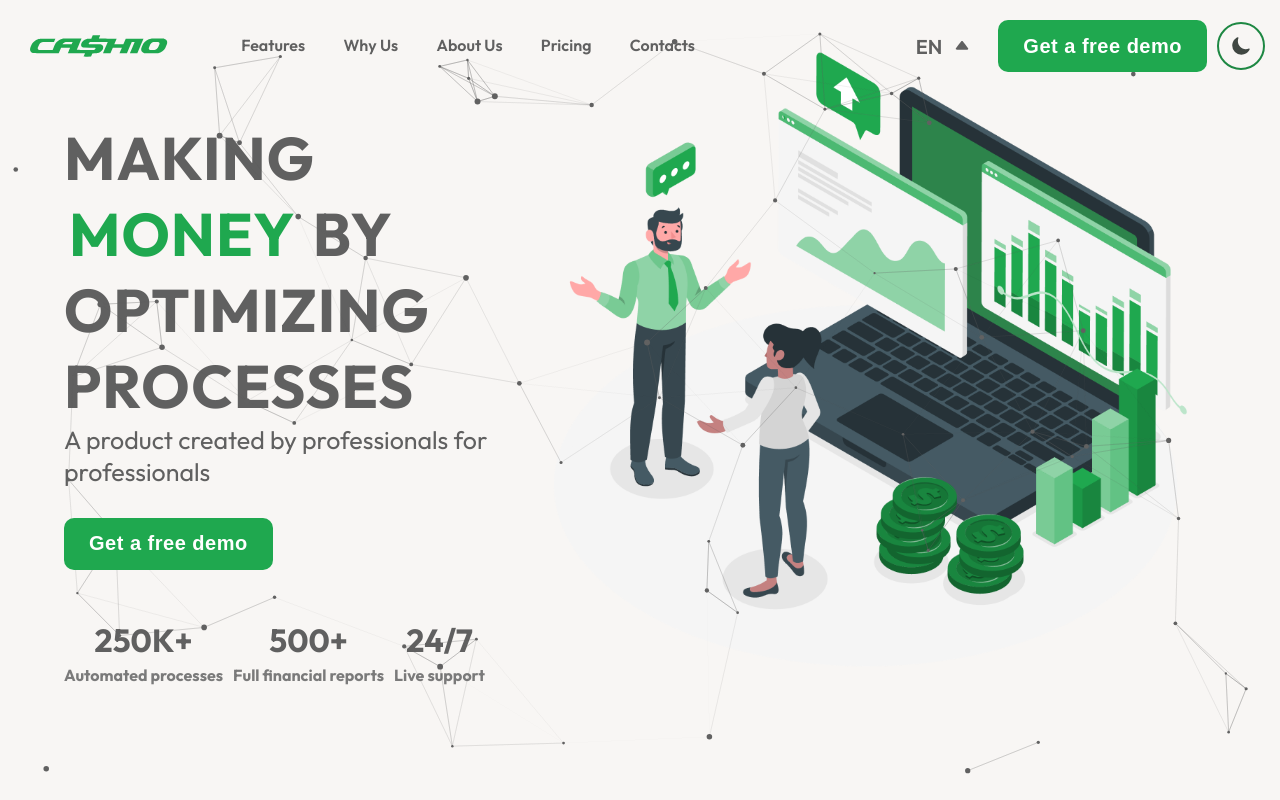
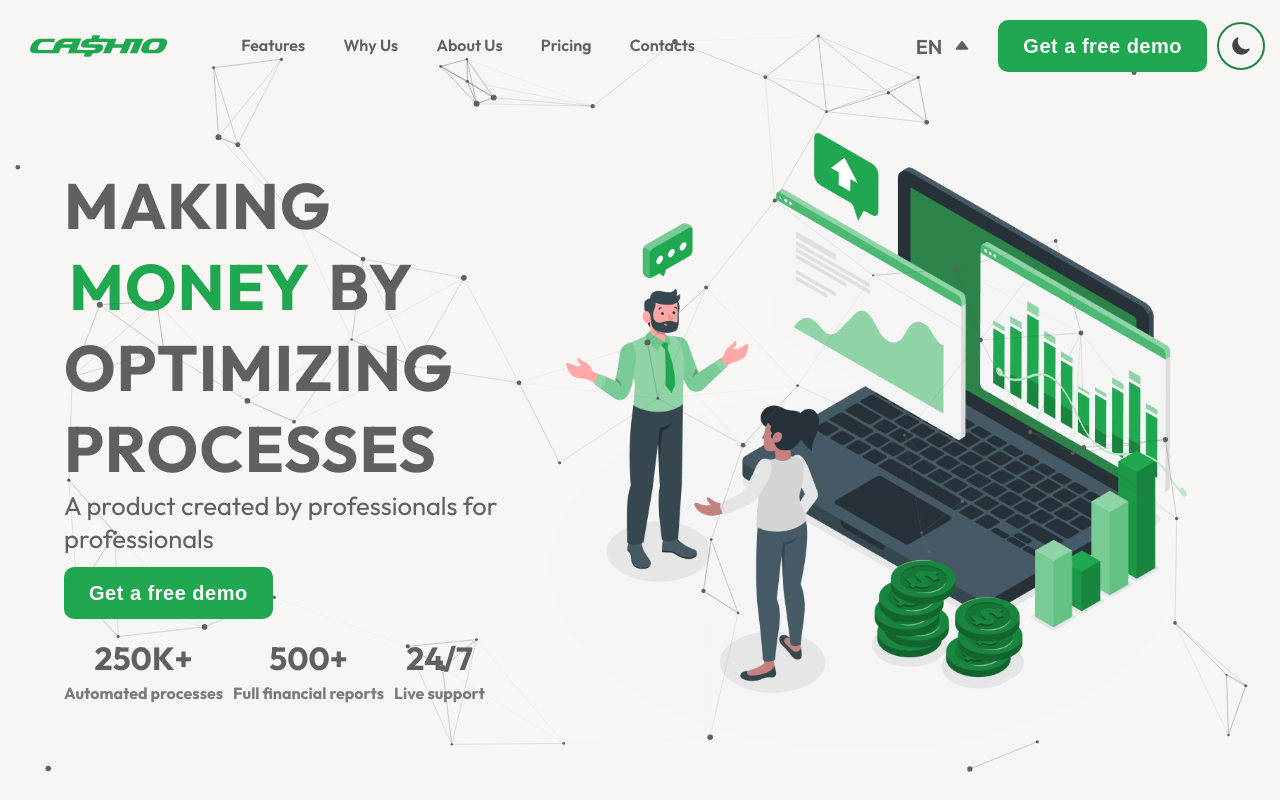
Before and after one commit to RevaGee/Cashio, a React (Create React App) app: page / in a window 1280 px wide. Shown: the top 800 px of the page. Built offline with nearby package versions, Linux system fonts and the light colour scheme.

Commit message:
corrected slogan styles

```diff
--- a/src/components/Slogan/style.scss
+++ b/src/components/Slogan/style.scss
@@ -1,11 +1,12 @@
 
 .slogan {
   //display: flex;
-  align-items: center;
-  justify-content: left;
-  flex-direction: column;
+  //align-items: center;
+  //justify-content: left;
+  //flex-direction: column;
   width: 90%;
-  margin: 0 auto;
+  height: 100vh;
+  margin: 80px auto;
 }
 .img_and_text{
   display: flex;
@@ -14,7 +15,6 @@
 }
 
 .slogan_text {
-  margin-top: 100px;
   display: flex;
   flex-direction: column;
   text-align: left;
@@ -23,7 +23,8 @@
 
 .slogan_head_text {
   display: flex;
-  font-size: 60px;
+  //font-size: 60px;
+  font-size: 5vw;
   font-weight: bold;
   color: var(--text_color);
   p{
@@ -37,12 +38,13 @@
 }
 
 .signature {
-  font-size: 25px;
+  //font-size: 25px;
+  font-size: 2vw;
   color: var(--text_color);
 }
 
 .img_slogan {
-  width: 700px;
+  width: 55vw;
   height: auto;
 }
 
@@ -101,7 +103,8 @@
 
 
 .button_digits{
-  margin-top: 30px;
+  //margin-top: 30px;
+  margin-top: 1vw;
   .info_text {
     font-weight: bold;
     color: var(--text_color);
@@ -114,7 +117,8 @@
     }
 
     .digits {
-      margin-top: 50px;
+      //margin-top: 50px;
+      margin-top: 1.5vw;
       display: flex;
       flex-direction: column;
       text-align: center;
@@ -136,12 +140,9 @@
 .info_text_hidden{
   display: none;
 }
-@media(max-width: 1300px){
-
-}
 @media(max-width: 1200px){
   .img_slogan {
-    width: 600px;
+    //width: 600px;
   }
   .info_text{
     width: 100%;
@@ -151,6 +152,9 @@
 @media(max-width: 992px){
   .img_and_text{
     flex-direction: column;
+  }
+  .img_slogan{
+    width: 85vw;
   }
   .info_text{
     margin-left: 10px;
@@ -189,7 +193,7 @@
     font-size: 3vw;
   }
   .img_slogan{
-    width: 85vw;
+    //width: 85vw;
   }
   .info_text{
     //width: 60vw !important;
```
